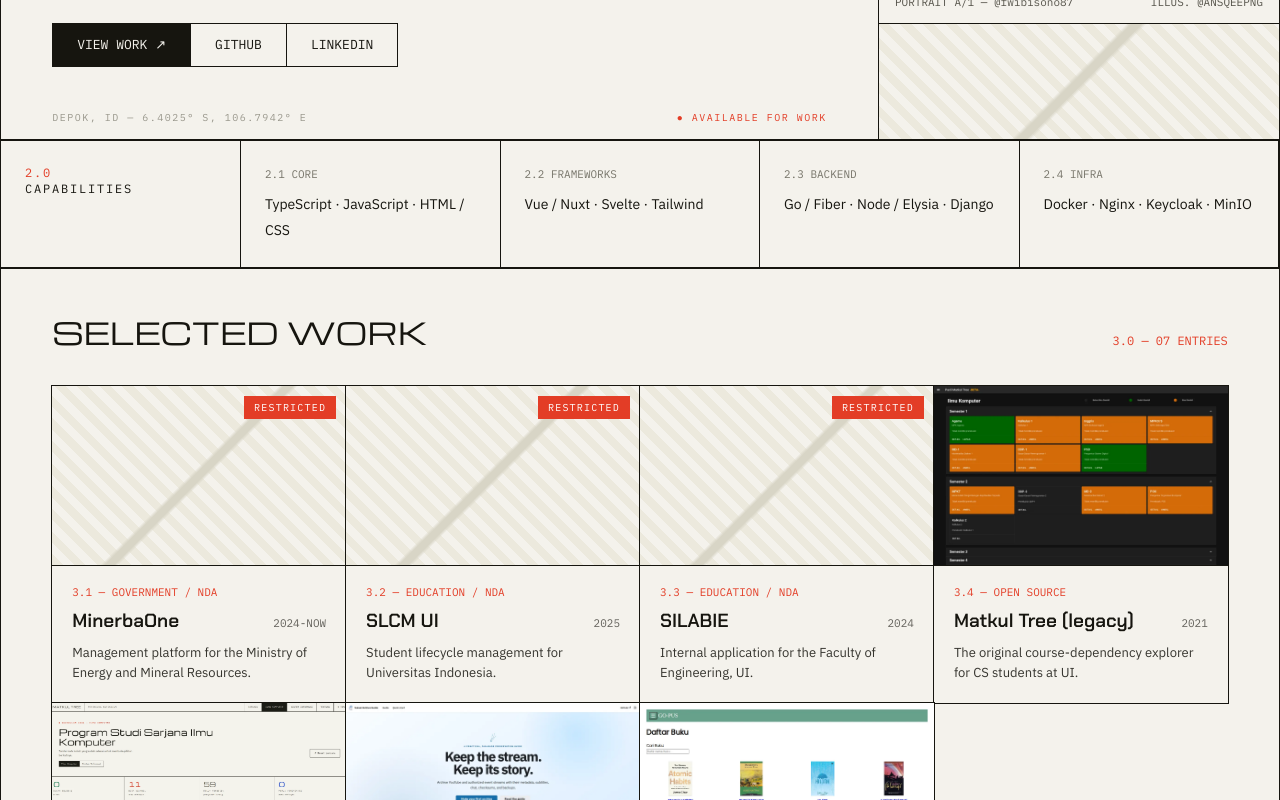
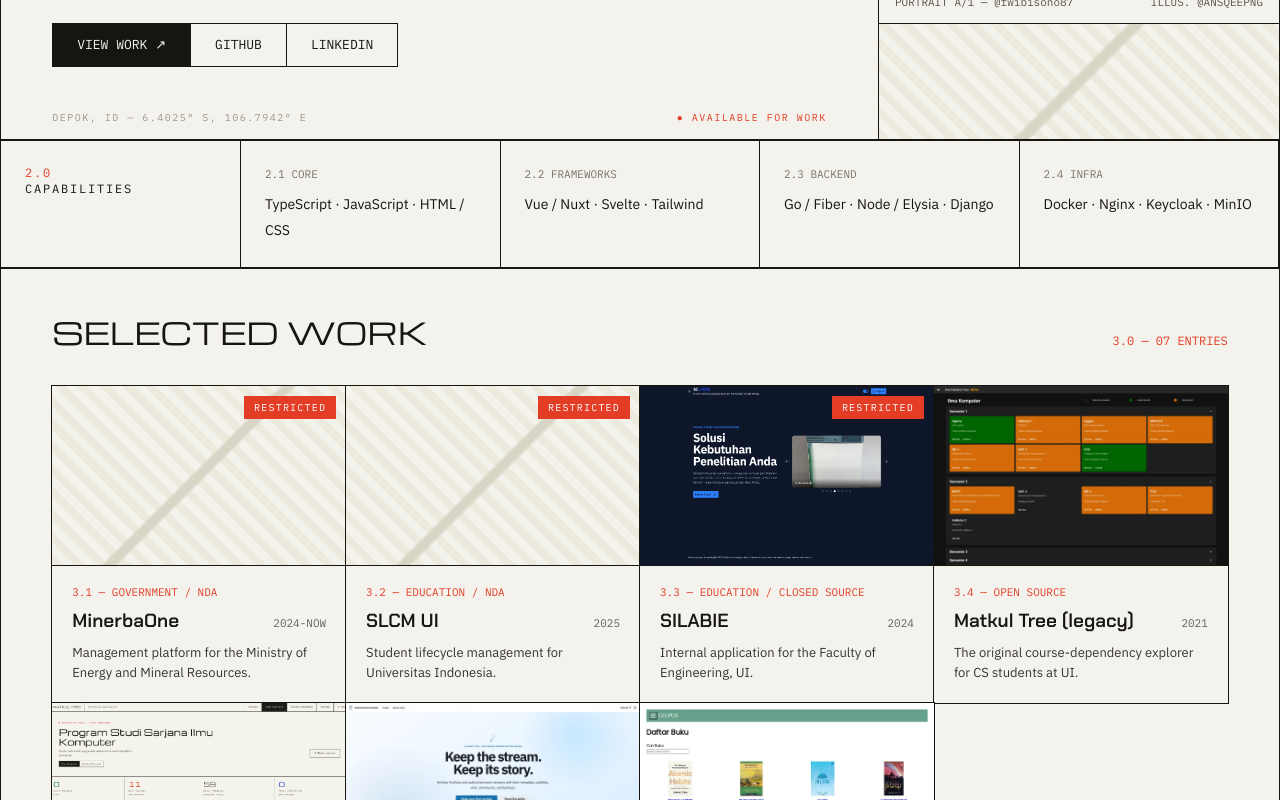
Before and after one commit to fwibisono87/fwibisono87, a SvelteKit app: page / in a window 1280 px wide. Shown: the part 473-1273 px from the top of the page. Built offline with nearby package versions, Linux system fonts and the light colour scheme.

Commit message:
feat: silabie

```diff
--- a/src/data/portfolio.ts
+++ b/src/data/portfolio.ts
@@ -68,15 +68,21 @@
 	},
 	{
 		title: 'SILABIE',
-		tag: 'EDUCATION / NDA',
+		tag: 'EDUCATION / CLOSED SOURCE',
 		year: '2024',
 		nda: true,
 		status: 'DELIVERED',
 		role: 'Software Engineer',
 		stack: ['Vue', 'Nuxt', 'TypeScript'],
 		desc: 'Internal application for the Faculty of Engineering, UI.',
-		longDesc: 'An internal application for the Faculty of Engineering, Universitas Indonesia. Scope under NDA; my role covered frontend architecture and delivery.',
-		figLabel: 'REPRESENTATIVE VIEW (SANITIZED)'
+		longDesc: 'An internal application for the Faculty of Engineering, Universitas Indonesia, used to order equipment rentals and experimentation bookings. ',
+		figLabel: 'REPRESENTATIVE VIEW (SANITIZED)',
+		image: {
+			filename: 'silabie-preview.webp',
+			alt: 'SILABIE application interface',
+			width: 1914,
+			height: 1166
+		}
 	},
 	{
 		title: 'Matkul Tree (legacy)',
```
Also changed, not shown: static/projects/silabie-preview.webp (added).
